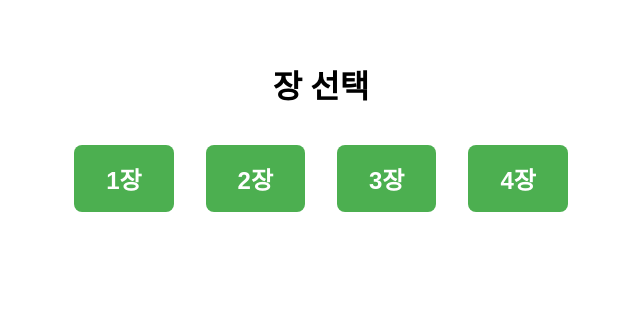
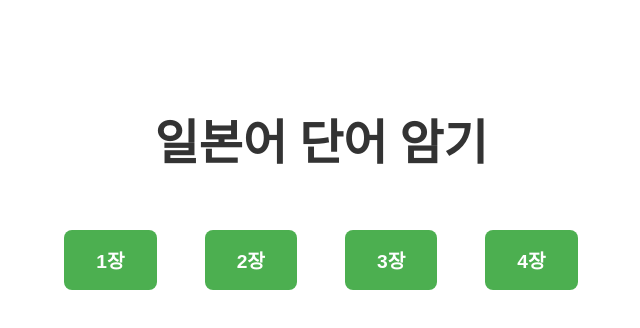
Before and after one commit to Sunami97/nihongo-kanji-study, a React (Vite) app: page / in a window 1280 px wide. Shown: the top 328 px of the page, without its empty margins (319-959 px from the left). Built offline with nearby package versions, Linux system fonts and the light colour scheme.

Commit message:
style 버튼색상 변경경

```diff
--- a/src/pages/CategoryPage.tsx
+++ b/src/pages/CategoryPage.tsx
@@ -2,18 +2,34 @@ import { useNavigate } from 'react-router-dom';
 import styled from 'styled-components';
 
 const Container = styled.div`
-  padding: 2rem;
+  padding: 4rem 2rem;
+  max-width: 1000px;
+  margin: 0 auto;
   text-align: center;
 `;
 
+const Title = styled.h1`
+  font-size: 3rem;
+  font-weight: bold;
+  color: #333;
+  margin-bottom: 3rem;
+`;
+
+const ButtonWrapper = styled.div`
+  display: flex;
+  flex-wrap: wrap;
+  justify-content: center;
+  gap: 2rem;
+`;
+
 const ChapterButton = styled.button`
-  margin: 1rem;
+   margin: 0.5rem;
   padding: 1rem 2rem;
   background-color: #4caf50;
   color: white;
   border: none;
   border-radius: 8px;
-  font-size: 1.5rem;
+  font-size: 1.2rem;
   cursor: pointer;
   font-weight: bold;
   transition: background-color 0.3s;
@@ -23,27 +39,23 @@ const ChapterButton = styled.button`
   }
 `;
 
-const chapters = [
-  { id: 'chapter1', name: '1장' },
-  { id: 'chapter2', name: '2장' },
-  { id: 'chapter3', name: '3장' },
-  { id: 'chapter4', name: '4장' },
-];
-
 export default function CategoryPage() {
   const navigate = useNavigate();
 
+  const handleSelectChapter = (chapter: string) => {
+    navigate(`/year-select/${chapter}`);
+  };
+
   return (
     <Container>
-      <h1>장 선택</h1>
-      {chapters.map((chapter) => (
-        <ChapterButton
-          key={chapter.id}
-          onClick={() => navigate(`/year-select/${chapter.id}`)}
-        >
-          {chapter.name}
-        </ChapterButton>
-      ))}
+      <Title>일본어 단어 암기</Title>
+
+      <ButtonWrapper>
+        <ChapterButton onClick={() => handleSelectChapter('chapter1')}>1장</ChapterButton>
+        <ChapterButton onClick={() => handleSelectChapter('chapter2')}>2장</ChapterButton>
+        <ChapterButton onClick={() => handleSelectChapter('chapter3')}>3장</ChapterButton>
+        <ChapterButton onClick={() => handleSelectChapter('chapter4')}>4장</ChapterButton>
+      </ButtonWrapper>
     </Container>
   );
 }
--- a/src/pages/YearSelectPage.tsx
+++ b/src/pages/YearSelectPage.tsx
@@ -9,7 +9,7 @@ const Container = styled.div`
 const YearButton = styled.button`
   margin: 0.5rem;
   padding: 1rem 2rem;
-  background-color: #2196f3;
+  background-color: #4caf50;
   color: white;
   border: none;
   border-radius: 8px;
@@ -19,7 +19,7 @@ const YearButton = styled.button`
   transition: background-color 0.3s;
 
   &:hover {
-    background-color: #1976d2;
+    background-color: #45a049;
   }
 `;
 
```
